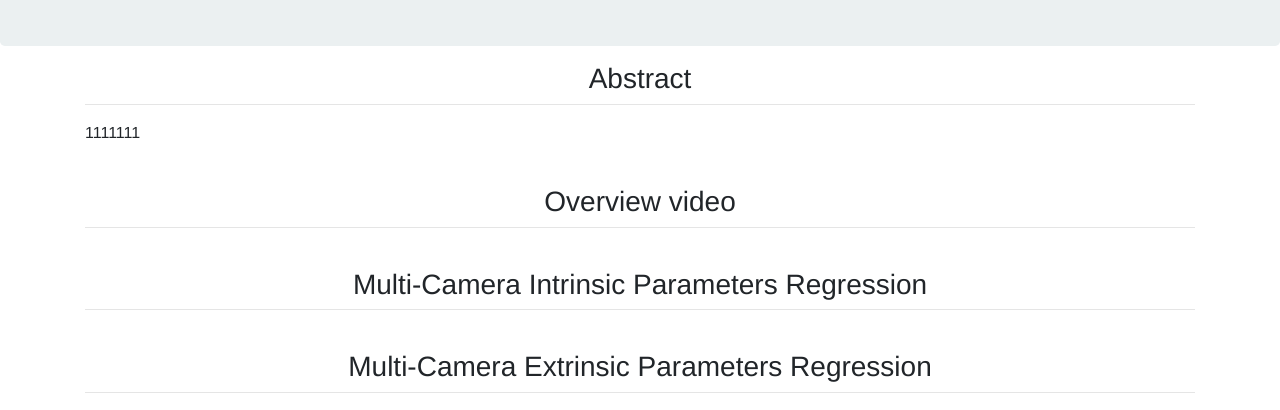
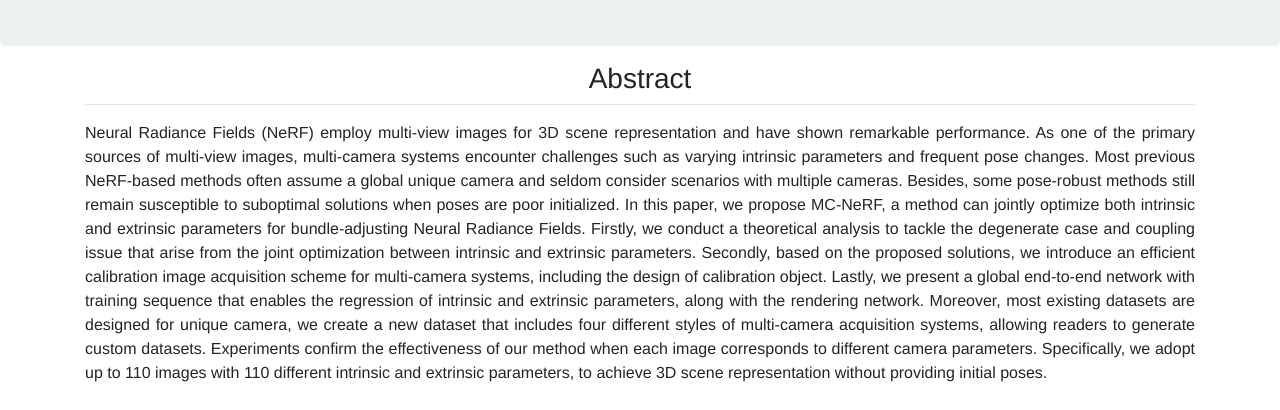
Before and after one commit to IN2-ViAUn/MC-NeRF, a plain HTML site: page index.html in a window 1280 px wide. Shown: the part 359-769 px from the top of the page. Drawn offline with Linux system fonts and the light colour scheme.

Commit message:
Update index.html

```diff
--- a/index.html
+++ b/index.html
@@ -57,7 +57,8 @@
             <hr style="margin-top:0px">
               <!--<img class="img-fluid" src="images/L2G-NeRF.jpg">-->
               <!-- <br><br> -->
-          <p class="text-justify">  1111111</p>
+          <p class="text-justify">  Neural Radiance Fields (NeRF) employ multi-view images for 3D scene representation and have shown remarkable performance. As one of the primary sources of multi-view images, multi-camera systems encounter challenges such as varying intrinsic parameters and frequent pose changes.
+Most previous NeRF-based methods often assume a global unique camera and seldom consider scenarios with multiple cameras. Besides, some pose-robust methods still remain susceptible to suboptimal solutions when poses are poor initialized. In this paper, we propose MC-NeRF, a method can jointly optimize both intrinsic and extrinsic parameters for bundle-adjusting Neural Radiance Fields. Firstly, we conduct a theoretical analysis to tackle the degenerate case and coupling issue that arise from the joint optimization between intrinsic and extrinsic parameters. Secondly, based on the proposed solutions, we introduce an efficient calibration image acquisition scheme for multi-camera systems, including the design of calibration object. Lastly, we present a global end-to-end network with training sequence that enables the regression of intrinsic and extrinsic parameters, along with the rendering network. Moreover, most existing datasets are designed for unique camera, we create a new dataset that includes four different styles of multi-camera acquisition systems, allowing readers to generate custom datasets. Experiments confirm the effectiveness of our method when each image corresponds to different camera parameters. Specifically, we adopt up to 110 images with 110 different intrinsic and extrinsic parameters, to achieve 3D scene representation without providing initial poses.</p>
           <p class="text-justify"></p>
         </div>
       </div>
```
